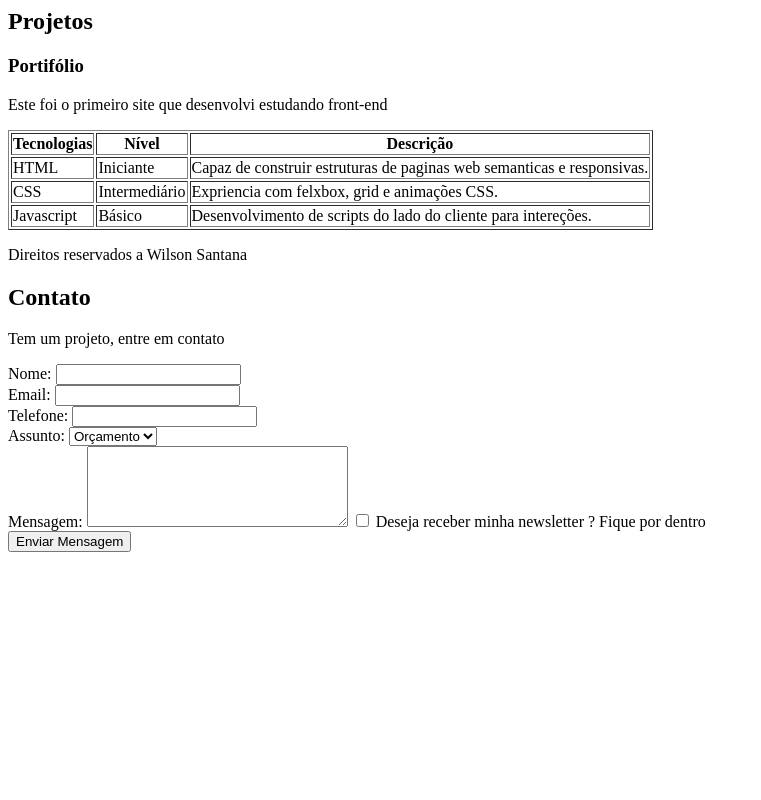
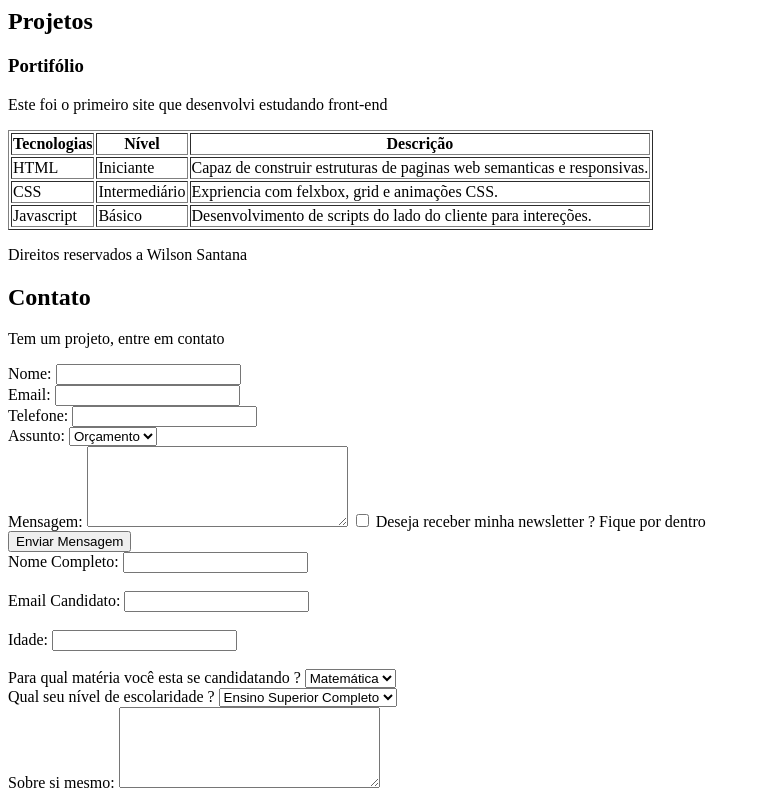
Before and after one commit to webwill76/site, a plain HTML site: page index.html in a window 1280 px wide. Shown: the part 664-1464 px from the top of the page, without its empty margins (0-761 px from the left). Before the commit the page ends 1224 px from the top, so only its background shows below. Drawn offline with Linux system fonts and the light colour scheme.

Commit message:
mais um formulario

```diff
--- a/index.html
+++ b/index.html
@@ -93,7 +93,7 @@
             <h2>Contato</h2>
             <p>Tem um projeto, entre em contato</p>
 
-            <form action="">
+            <form id="form1" action="">
                 <label for="nome">Nome: </label>
                 <input type="text" id="nome" name="nome" required><br>
 
@@ -118,6 +118,40 @@
                 <br>
                 <input type="submit" value="Enviar Mensagem">
             </form>
+
+            <form id="form2" action="">
+                <label for="nomeCompleto">Nome Completo:</label>
+                <input type="text" id="nomeCompleto" name="nomeCompleto" required><br>
+                <br>
+                <label for="emailCandidto">Email Candidato: </label>
+                <input type="email" id="emailCandidto" name="emailCandidto" required><br>
+                <br>
+                <label for="idade">Idade: </label>
+                <input type="email" id="idade" name="idade"><br>
+                <br>
+                <label for="candidatando">Para qual matéria você esta se candidatando ? </label>
+                <select name="materia" id="materia">
+                    <option value="matematica">Matemática</option>
+                    <option value="portugues">Português</option>
+                    <option value="biologia">Biologia</option>
+                    <option value="ciencias">Ciências</option>
+                    <option value="historia">História</option>
+                    <option value="geografia">Geografia</option>
+                    <option value="artes">Artes</option>
+                </select>
+                <br>
+                <label for="escolaridade">Qual seu nível de escolaridade ? </label>
+                <select name="nivel" id="nivel">
+                    <option value="superior">Ensino Superior Completo</option>
+                    <option value="cursandoMestrado">Cursando Mestrado</option>
+                    <option value="mestrado">Mestrado Completo</option>
+                    <option value="cursandoDoutorado">Cursando Doutorado</option>
+                    <option value="doutorado">Doutorado Completo</option>
+                </select>
+                <br>
+                <label for="sobresi">Sobre si mesmo: </label>
+                <textarea name="sobresi" id="sobresi" cols="30" rows="5" required></textarea>
+            </form>
         </section>
     </footer>
 </body>
```
